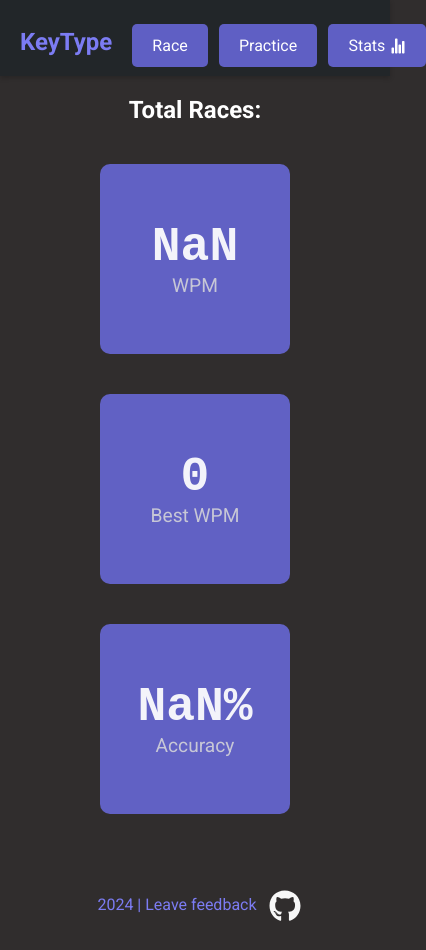
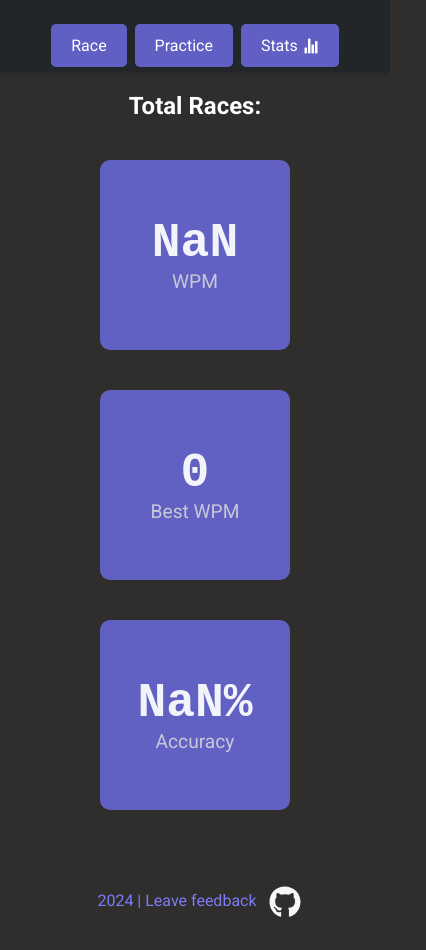
Before and after one commit to smohyud4/KeyType, a React (Vite) app in the folder client/: page /stats in a window 390 px wide. Shown: the whole page, 426 px wide, since content can reach past the window. Built offline with nearby package versions, Linux system fonts and the light colour scheme.

Commit message:
better responsiveness

```diff
--- a/client/src/components/KeyBoard/KeyBoard.css
+++ b/client/src/components/KeyBoard/KeyBoard.css
@@ -13,10 +13,10 @@
 
 .keyBoardContainer ul{
   width: 90%;
-  min-height: 10vh;
+  min-height: 5vh;
   display: flex;
   align-items: center;
-  justify-content: space-evenly;
+  justify-content: center;
   list-style: none;
   margin: 2px;
 }
@@ -87,3 +87,36 @@ li:hover p {
   2px 2px 16px 0 rgba(0, 0, 0, 0.25),
   -2px -2px 12px 0 rgba(255, 255, 255, 0.3);
 }
+
+
+@media (max-width: 680px) {
+
+  .keyBoardContainer ul {
+    width: 100%;
+  }
+
+  #rowOne, #rowTwo {
+    width: 95%;
+  }
+
+  #rowThree{
+    width: 90%;
+  }
+  #rowFour{
+    width: 85%;
+  }
+
+  .keyBoardContainer #spaceBtn{
+    justify-content: center;
+  }
+
+  .keyBoardContainer ul li {
+      height: 36px;
+      width: 6vw;
+      min-width: 6vw;
+      font-size: 80%;
+      margin: 1px; /* Reduce button spacing if needed */
+      border-radius: 5px;
+  }
+
+}
--- a/client/src/components/KeyBoard/KeyBoard.jsx
+++ b/client/src/components/KeyBoard/KeyBoard.jsx
@@ -52,7 +52,7 @@ export default function KeyBoard({
           shift
         </li>
        </ul>
-      <ul>
+      <ul id="rowOne">
         {!caps
           ? <KeyRow rowVals={rowOneVals} background={getBackgroundColor}/>
           : <KeyRow rowVals={rowOneCaps} background={getBackgroundColor}/>
--- a/client/src/components/NavBar/NavBar.css
+++ b/client/src/components/NavBar/NavBar.css
@@ -80,12 +80,33 @@ img {
     background-color: rgb(166, 84, 237); /* Spacing */
 }
 
-@media screen and (max-width: 600px) {
-    .nav {
-        gap: 1rem;
+@media screen and (min-width: 400px) and (max-width: 600px) {
+
+    .nav .link-button {
+        font-size: 0.8rem;
     }
 
     .nav ul {
         gap: 0.7rem;
     }
 }
+
+@media screen and (max-width: 400px) {
+
+    .nav {
+        gap: 1rem;
+        padding: 0 0.5rem;
+        justify-content: center;
+    }
+
+    .nav > h1 {
+        display: none;
+    }
+
+    .nav ul {
+        justify-content: center;
+        align-items: center;
+        margin-bottom: 5px;
+        gap: 0.5rem;
+    }
+}
```
